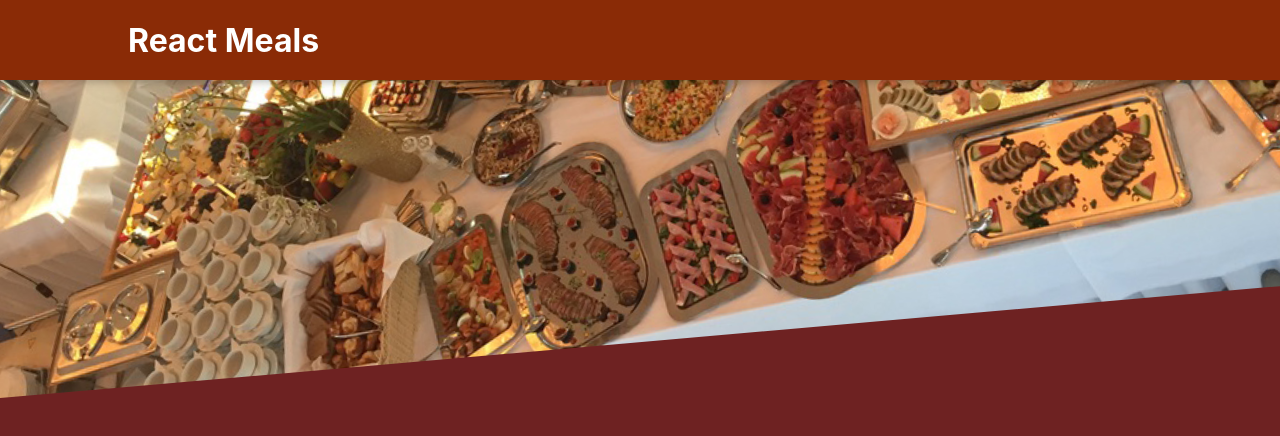
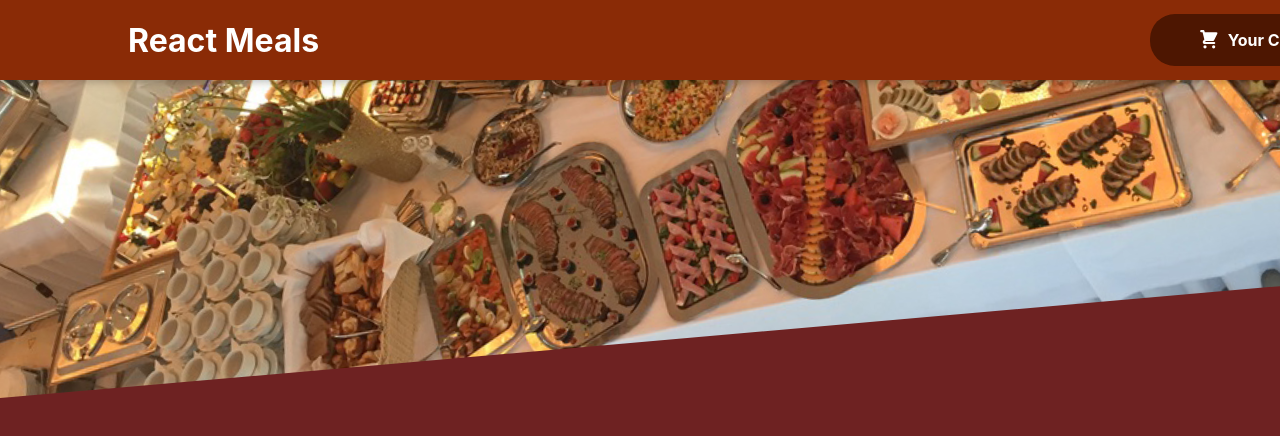
Before and after one commit to Mubarek-Hassen/react-meals, a React (Create React App) app: page / in a window 1280 px wide. Shown: the top 436 px of the page. Built offline with nearby package versions, Linux system fonts and the light colour scheme.

Commit message:
Cart Added, need fixing

```diff
--- /dev/null
+++ b/src/components/Cart/CartIcon.jsx
@@ -0,0 +1,13 @@
+const CartIcon = () => {
+    return (
+    <svg
+        xmlns='http://www.w3.org/2000/svg'
+        viewBox='0 0 20 20'
+        fill='currentColor'
+    >
+        <path d='M3 1a1 1 0 000 2h1.22l.305 1.222a.997.997 0 00.01.042l1.358 5.43-.893.892C3.74 11.846 4.632 14 6.414 14H15a1 1 0 000-2H6.414l1-1H14a1 1 0 00.894-.553l3-6A1 1 0 0017 3H6.28l-.31-1.243A1 1 0 005 1H3zM16 16.5a1.5 1.5 0 11-3 0 1.5 1.5 0 013 0zM6.5 18a1.5 1.5 0 100-3 1.5 1.5 0 000 3z' />
+    </svg>
+    );
+};
+
+export default CartIcon;
--- a/src/components/Layout/Header.jsx
+++ b/src/components/Layout/Header.jsx
@@ -1,12 +1,13 @@
 import { Fragment } from "react";
 import mealsImage from '../../assets/meals.jpeg'
 import classes from './Header.module.css'
+import HeaderCartButton from "./HeaderCartButton";
 const Header = (props) =>{
     return (
     <Fragment>
         <header className={classes.header}>
             <h1>React Meals</h1>
-            <button>Cart</button>
+            <HeaderCartButton/>
         </header>
         <div className={classes['main-image']}>
             <img src={mealsImage} alt="Table of food" />
--- a/src/components/Layout/HeaderCartButton.jsx
+++ b/src/components/Layout/HeaderCartButton.jsx
@@ -1,7 +1,16 @@
-
+import CartIcon from "../Cart/CartIcon"
+import classes from './HeaderCartButton.module.css'
 
 const HeaderCartButton = props =>{
-
+    return <button className={classes.button}>
+        <span className={classes.icon}>
+            <CartIcon />
+        </span>
+        <span>Your Cart</span>
+        <span className={classes.badge}>
+            8
+        </span>
+    </button>
 }
 
 export default HeaderCartButton
```
